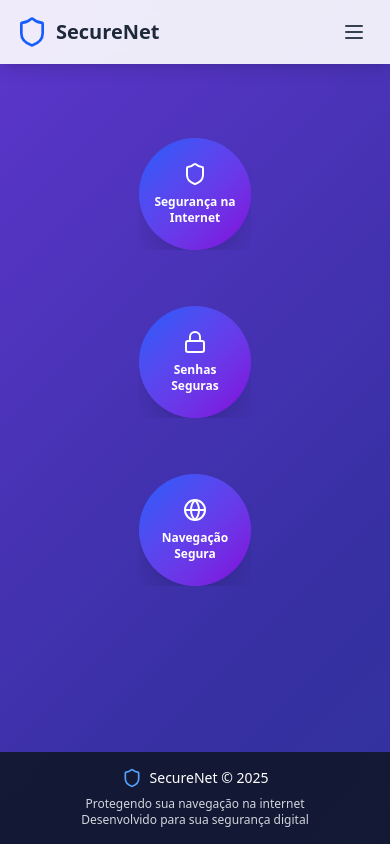
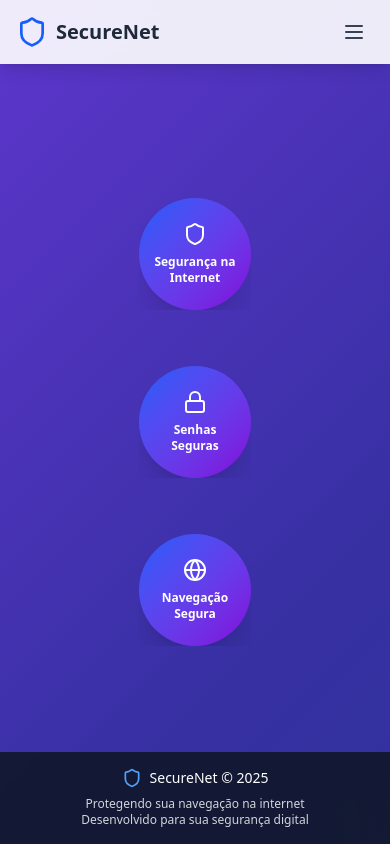
Before and after one commit to David-Henrique-Costa/seguranca-internet-website, a React (Vite) app: page / in a window 390 px wide. Built offline with nearby package versions, Linux system fonts and the light colour scheme.

Commit message:
Corrigir layout da página principal: centralização e responsividade dos botões flutuantes

```diff
--- a/src/App.css
+++ b/src/App.css
@@ -121,15 +121,6 @@
 
 
 /* Estilos customizados para o website de segurança */
-.floating-buttons-container {
-  display: flex;
-  justify-content: center;
-  align-items: center;
-  min-height: calc(100vh - 120px); /* Usar min-height para permitir que o conteúdo se expanda */
-  gap: 2rem; /* Espaçamento entre os botões */
-  flex-wrap: wrap; /* Permite que os botões quebrem a linha em telas menores */
-  padding: 1rem; /* Adicionar padding geral para evitar que os botões colem nas bordas */
-}
 
 .floating-button {
   transform-style: preserve-3d;
@@ -218,15 +209,9 @@
 
 /* Responsividade aprimorada para telas menores */
 @media (max-width: 640px) {
-  .floating-buttons-container {
-    flex-direction: column;
-    height: auto; /* Remover altura fixa para mobile */
-    padding: 1rem;
-  }
-
   .floating-button {
-    position: relative; /* Remover !important */
-    transform: none; /* Remover !important */
+    position: relative;
+    transform: none;
     margin: 1rem auto;
     display: block;
   }
--- a/src/pages/Home.jsx
+++ b/src/pages/Home.jsx
@@ -222,7 +222,7 @@ const HomePage = () => {
       <Header />
 
       {/* Área principal com botões flutuantes */}
-      <main className="relative z-20 floating-buttons-container">
+      <main className="relative z-20 min-h-screen flex items-center justify-center pt-20 pb-20 px-4">
         <div className="relative w-full max-w-6xl mx-auto">
           {/* Layout responsivo para mobile */}
           <div className="block sm:hidden space-y-6">
```
Also changed, not shown: 1 other file (tests, documents, lock files or other folders).
